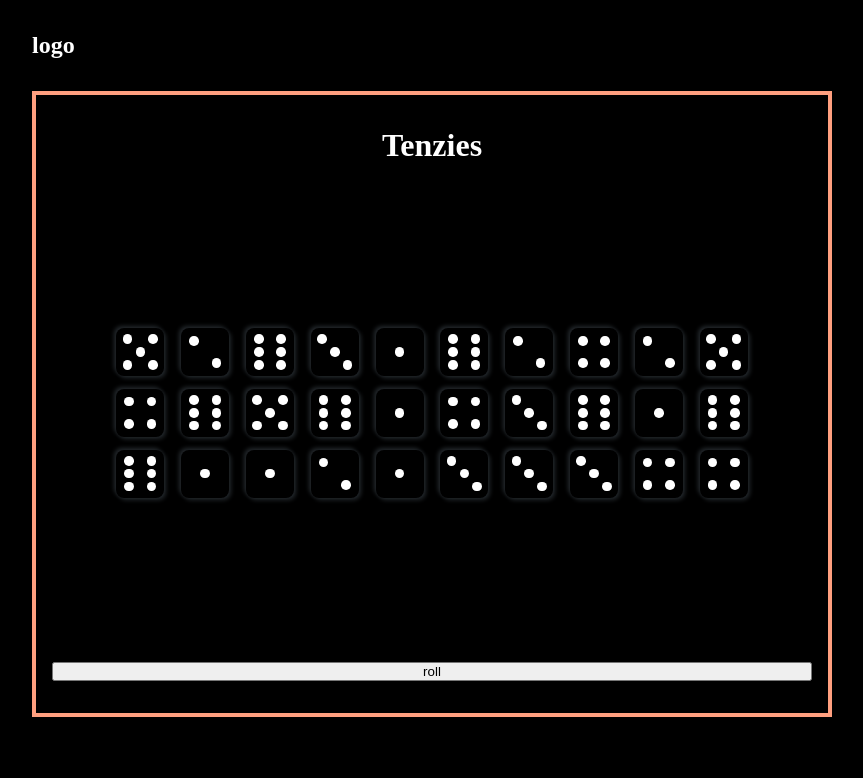
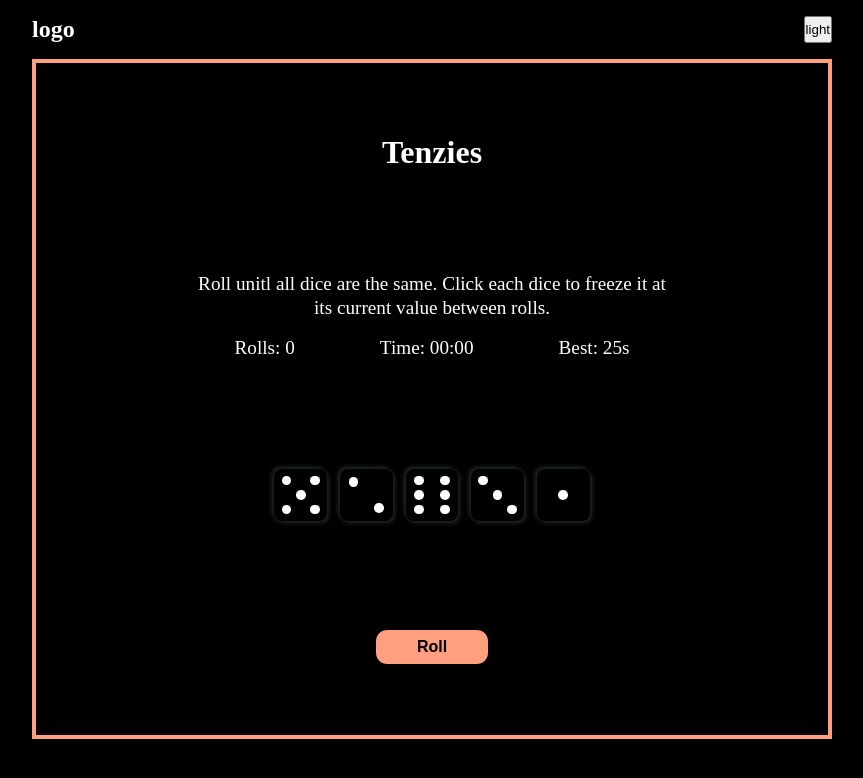
Before and after one commit to Vhickyy/tenzies-v2, a React (Vite) app: page / in a window 1280 px wide. Both pictures are taken after a click on the button "Start Game". Shown: the top 778 px of the page, without its empty margins (208-1071 px from the left). Built offline with nearby package versions, Linux system fonts and the light colour scheme.

Commit message:
Determining winner

```diff
--- a/src/App.tsx
+++ b/src/App.tsx
@@ -2,22 +2,38 @@ import styled from "styled-components";
 import DiceWrapper from "./components/DiceWrapper";
 import Header from "./components/Header";
 import Scores from "./components/Scores";
+import {useState,useEffect} from 'react'
 import { useTenzies } from "./context/TenziesContext";
+import End from "./components/End";
+
 
 function App() {
-  const {start,checkScore,startGame,checkScoreBoard} = useTenzies()
+  const {start,checkScore,startGame,end,checkScoreBoard} = useTenzies();
+  const [theme,setTheme] = useState('light');
+  const change = () => {
+    if(theme === 'light'){
+      setTheme('dark')
+    }else
+    setTheme('light')
+    }
+
   return (
     <Wrapper>
       <div className="main">
-        <h2>logo</h2>
+        <div className="header">
+          <h2>logo</h2>
+          <button onClick={change}>{theme === 'light' ? "light": "dark"}</button>
+        </div>
         <div className="gamebody">
           <Header/>
-          {!start && !checkScore && <div className="btnContainer">
+          {!start && !checkScore && !end && <div className="btnContainer">
             <button onClick={startGame}>Start Game</button>
             <button onClick={checkScoreBoard}>Score Board</button>
           </div>}
-          {start && <DiceWrapper/>}
+          {start ? <DiceWrapper/> : checkScore ? <Scores/> : end ? <End/> : null}
+          {/* {start && <DiceWrapper/>}
           {checkScore && <Scores/>}
+          {end && <End/>} */}
         </div>
       </div>
     </Wrapper>
@@ -27,33 +43,32 @@ function App() {
 export default App;
 
 const Wrapper = styled.main`
-  background-color: #24292d;
   background-color: black;
   color: white;
+  height: 100vh;
   .main{
-    width: min(90%,50rem);
+    width: min(95%,50rem);
     margin: 0 auto;
-    /* background-color: cornsilk; */
-    height: 100vh;
-    padding: 2rem 0;
+    padding: 1rem 0;
+  }
+  .header{
+    display: flex;
+    justify-content: space-between;
   }
   .gamebody{
     border: .25rem solid #ff9f7f;
-    margin: 2rem 0;
-    /* background-color: pink; */
-    height: 85%;
+    margin-top: 1rem;
+    min-height: 85vh;
     text-align: center;
-    padding: 2rem 1rem;
-    display: flex;
-    flex-direction: column;
-    justify-content: space-between;
+    padding: 1.5rem 1rem;
+    display: grid;
+    gap: 1rem;
   }
   .btnContainer{
     display: grid;
     place-content: center;
     row-gap: 1rem;
     height: 15rem;
-    /* background-color: blue; */
     button{
       border: none;
       width: 15rem;
--- a/src/components/DiceFace.tsx
+++ b/src/components/DiceFace.tsx
@@ -1,6 +1,6 @@
 import styled from "styled-components";
 import { useTenzies } from "../context/TenziesContext";
-const DiceFace = ({value,id}:{value:number,id:number}) => {
+const DiceFace = ({value,id,isHeld}:{value:number,id:number,isHeld:boolean}) => {
   const {holdDice} = useTenzies();
   let dotStyle:string = '';
   if(value === 1){
@@ -25,7 +25,7 @@ const DiceFace = ({value,id}:{value:number,id:number}) => {
   };
   return (
     <Wrapper>
-        <div className={`dotface ${dotStyle}`} onClick={()=>holdDice(id)}>
+        <div className={`dotface ${dotStyle}`} onClick={()=>holdDice(id)} style={isHeld ? {backgroundColor:"green"} : {backgroundColor:"black"}}>
          {fun()}
         </div>
     </Wrapper>
@@ -39,8 +39,8 @@ const Wrapper = styled.div`
         background-color: #24292d;
         background-color: black;
         box-shadow: -2px -2px 4px #24292d, 2px 2px 4px #24292d;
-        height: 3rem;
-        width: 3rem;
+        height: 3.3rem;
+        width: 3.3rem;
         padding: .3rem;
         border-radius: 0.5rem;
         border: none;
--- a/src/components/DiceWrapper.tsx
+++ b/src/components/DiceWrapper.tsx
@@ -1,38 +1,61 @@
 import styled from "styled-components";
 import { useTenzies } from "../context/TenziesContext";
 import DiceFace from "./DiceFace";
+import {useEffect} from 'react'
 const DiceWrapper = () => {
-  const {diceArray,rollDice} = useTenzies();
+  const {diceArray,rollDice,determineWinner,end} = useTenzies();
+  useEffect(()=>{
+    determineWinner()
+    // console.log(diceArray);
+    // console.log(end);
+
+  },[diceArray])
   return (
-    <>
     <Wrapper>
+     <div className="diceBody">
         {diceArray.map(dice=>{
-          console.log(dice);
         return(
-          <DiceFace key={dice.id} value={dice.value} id={dice.id}/>
+          <DiceFace key={dice.id} value={dice.value} id={dice.id} isHeld={dice.isHeld}/>
         )
       })}
+    </div>
+    <button onClick={rollDice}>Roll</button>
     </Wrapper>
-    <button onClick={rollDice}>roll</button>
-    </>
-
   )
 }
-
 export default DiceWrapper;
 
 const Wrapper = styled.div`
-  width: min(100%,25rem);
+/* background-color: blue; */
+display: grid;
+place-items: center;
+/* align-content: space-between; */
+gap: 1rem;
+/* background-color: green; */
+  .diceBody{
+    width: min(100%,20rem);
+    /* margin: 0 auto; */
+    /* width: 100%; */
+    /* background-color: red; */
     margin: 0 auto;
     display: grid;
     place-items: center;
     grid-template-columns: repeat(5,1fr);
     gap: .8rem .5rem;
-  @media screen and (min-width: 30rem){
-    grid-template-columns: repeat(6,1fr);
   }
-  @media screen and (min-width: 50rem){
-    width: 40rem;
-    grid-template-columns: repeat(10,1fr);
+  button{
+    width: 7rem;
+    background-color: #ff9f7f;
+    border: none;
+    /* margin-top: 1.5rem; */
+    padding: .5rem 2rem;
+    font-size: 1rem;
+    font-weight: 700;
+    border-radius: .7rem;
+  }
+  button:hover{
+    border: .1rem solid #ff9f7f;
+    color: #fff;
+    background-color: black;
   }
 `
--- /dev/null
+++ b/src/components/End.tsx
@@ -0,0 +1,9 @@
+import React from 'react'
+
+const End = () => {
+  return (
+    <div>End</div>
+  )
+}
+
+export default End
--- a/src/components/Header.tsx
+++ b/src/components/Header.tsx
@@ -1,11 +1,19 @@
 import styled from "styled-components";
-import DiceWrapper from "./DiceWrapper";
+import { useTenzies } from "../context/TenziesContext";
 
 const Header = () => {
+  const {start} = useTenzies()
   return (
     <Wrapper>
         <h1>Tenzies</h1>
-        {/* <DiceWrapper/> */}
+        {start && <div className="instruction">
+          <p>Roll unitl all dice are the same. Click each dice to freeze it at its current value between rolls.</p>
+          <div>
+            <p>Rolls: 0</p>
+            <p>Time: 00:00</p>
+            <p>Best: 25s</p>
+          </div>
+        </div>}
     </Wrapper>
   )
 }
@@ -13,5 +21,22 @@ const Header = () => {
 export default Header;
 
 const Wrapper = styled.header`
-    /* color:black; */
+  display: grid;
+  gap: .5rem;
+  place-items: center;
+  width: min(100%,30rem);
+  /* background-color: pink; */
+  margin: 0 auto;
+  .instruction{
+    font-size: 1.2rem;
+    line-height: 1.5rem;
+    text-align: center;
+    display: grid;
+    gap: 1rem;
+
+    div{
+      display: flex;
+      justify-content: space-around;
+    }
+  }
 `
--- a/src/context/TenziesContext.tsx
+++ b/src/context/TenziesContext.tsx
@@ -3,28 +3,43 @@ import * as React from 'react';
 import { reducer, initialStateProps, DiceProps } from "./TenziesReducer";
 const generateDiceArray = () => {
     const diceArray:DiceProps[] = [];
-    for (let i:number = 1; i <= 30; i++){
+    for (let i:number = 1; i <= 5; i++){
         const random = Math.floor(Math.random() * 6) + 1;
         diceArray.push({id:i,value:random,isHeld:false})
     }
     return diceArray;
 }
+
 const initialState:initialStateProps = {
     diceArray: generateDiceArray(),
     start: false,
     checkScore: false,
     counter: 30,
+    end:false,
+    // heldDice: ''
 }
 const initState = {
     ...initialState,
     startGame: () => {},
     checkScoreBoard: () => {},
     rollDice: () => {},
-    holdDice: (value:number) => {}
+    holdDice: (value:number) => {},
+    determineWinner: ()=>{}
 }
 const TenziesContext = createContext<typeof initState>({} as typeof initState);
 export const TenziesProvider = ({children}: {children:React.ReactNode}) => {
     const [state,dispatch] = useReducer(reducer,initialState);
+    const determineWinner = () => {
+        const heldDice: DiceProps | undefined= state.diceArray.find(dice=>dice.isHeld === true)
+        const win = state.diceArray.every(dice=> dice.isHeld === true && dice.value === heldDice?.value)
+        console.log(win);
+
+        if(win){
+            dispatch({type:"END"})
+        }else{
+            dispatch({type:"NOT_END"})
+        }
+    }
     const startGame = () => {
         dispatch({type:"START_GAME"})
     };
@@ -38,7 +53,7 @@ export const TenziesProvider = ({children}: {children:React.ReactNode}) => {
         dispatch({type:"ROLL"})
     };
     return(
-        <TenziesContext.Provider value={{...state,startGame,checkScoreBoard,holdDice,rollDice}}>
+        <TenziesContext.Provider value={{...state,startGame,checkScoreBoard,holdDice,rollDice,determineWinner}}>
             {children}
         </TenziesContext.Provider>
     )
--- a/src/context/TenziesReducer.ts
+++ b/src/context/TenziesReducer.ts
@@ -3,6 +3,7 @@ export type initialStateProps = {
     start: boolean,
     checkScore:boolean,
     counter:number,
+    end:boolean
 }
 export type DiceProps = {
     id:number,
@@ -10,7 +11,7 @@ export type DiceProps = {
     value:number
 }
 type Game = {
-    type: "START_GAME" | "CHECK_SCORE" | "ROLL" | "TIMER"
+    type: "START_GAME" | "CHECK_SCORE" | "ROLL" | "TIMER" | "END" | "NOT_END"
 }
 type Hold = {
     type: "HOLD"
@@ -39,6 +40,12 @@ export const reducer = (state:initialStateProps,action: Game | Hold) => {
     if(action.type === "TIMER"){
         return {...state,counter:state.counter -= 1}
     }
+    if(action.type === "END"){
+        return {...state,end:true,start:false}
+    }
+    if(action.type === "NOT_END"){
+        return {...state,end:false}
+    }
 
     return state
 }
```
Lines whose indentation alone changed are shown as unchanged.
